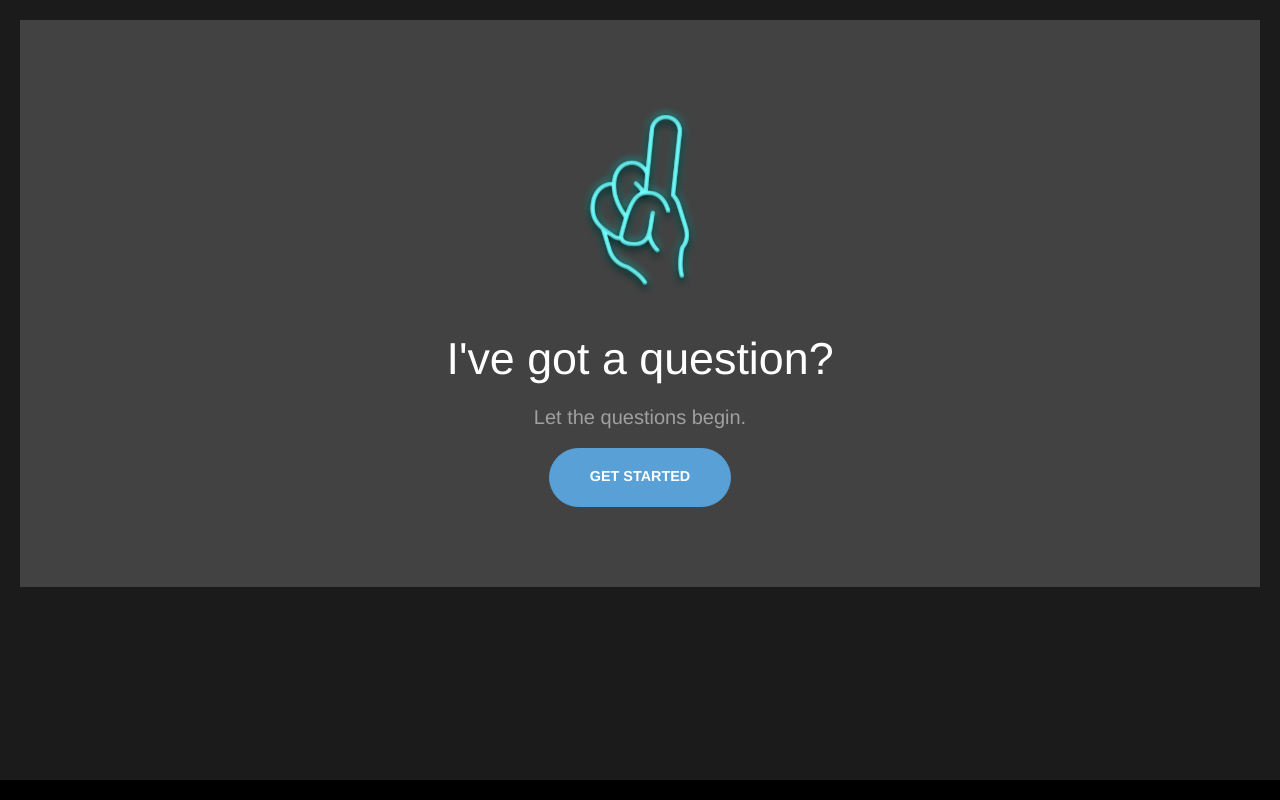
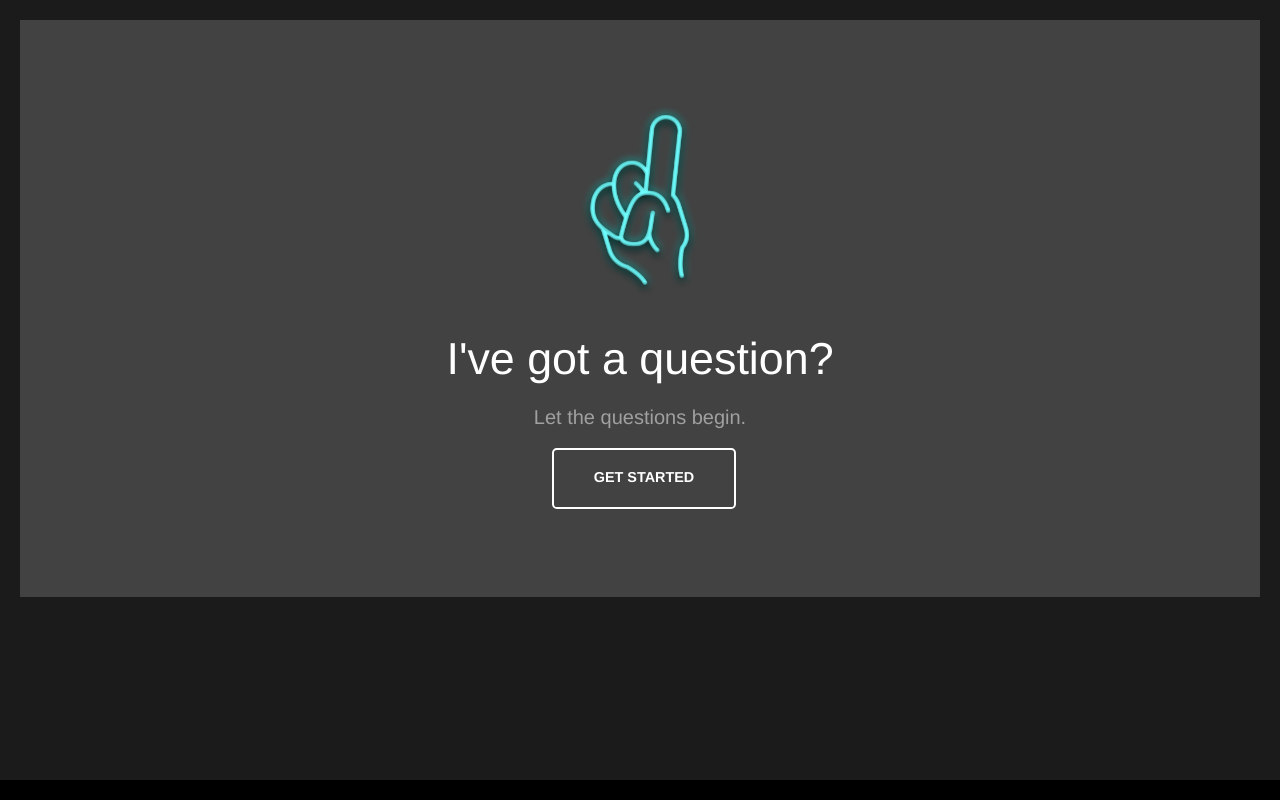
Before and after one commit to ImaMonsta/bawdy-rebels, a React (Create React App) app: page / in a window 1280 px wide. Built offline with nearby package versions, Linux system fonts and the light colour scheme.

Commit message:
main components

```diff
--- a/src/components/Home.js
+++ b/src/components/Home.js
@@ -12,7 +12,7 @@ class Home extends Component {
                         <h2>I've got a question?</h2>
                         <p class="lead mt-3">Let the questions begin.</p>
 						<p className="lead mt-3"></p>
-                        <button type="submit" className="btn btn-lg btn-primary pill-btn">Get Started</button>
+                        <button type="submit" className="btn btn-outline-white btn-lg mb-2 ml-2 ml-2">Get Started</button>
 					</div>
 				</div>
 			</div>
```
